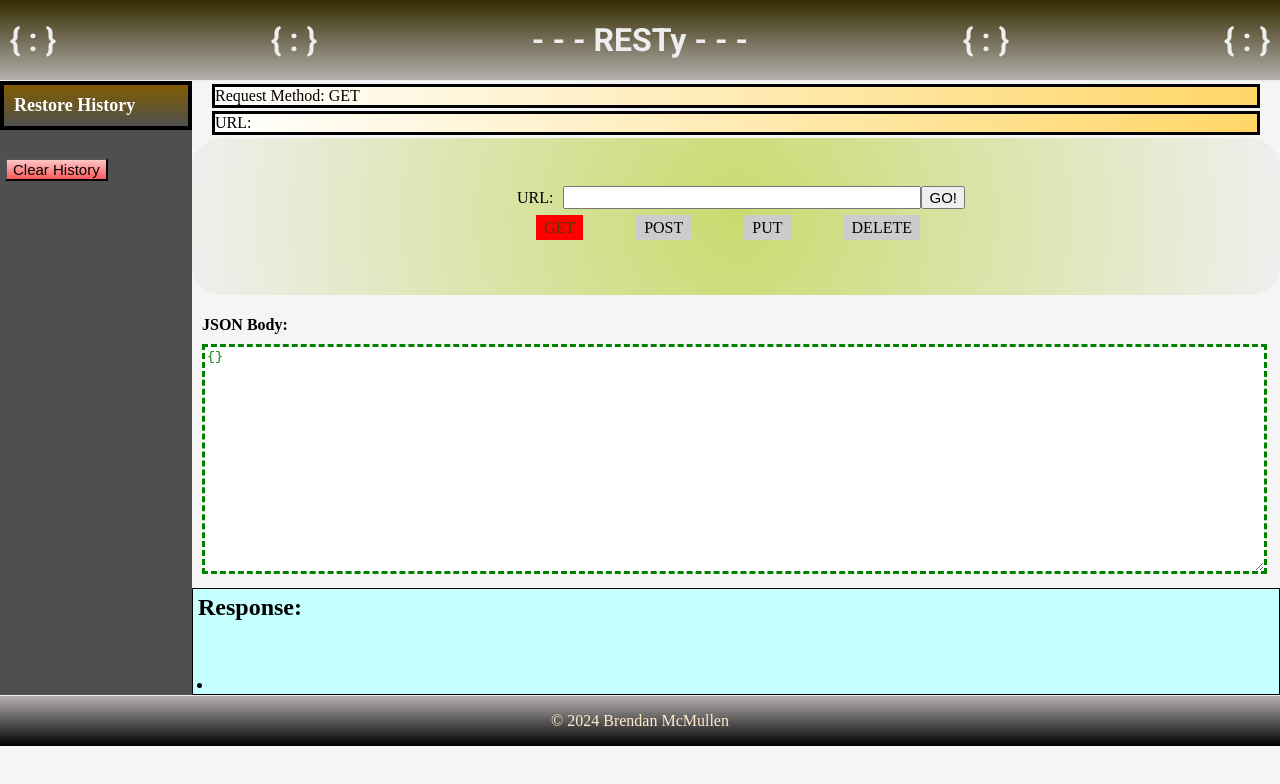
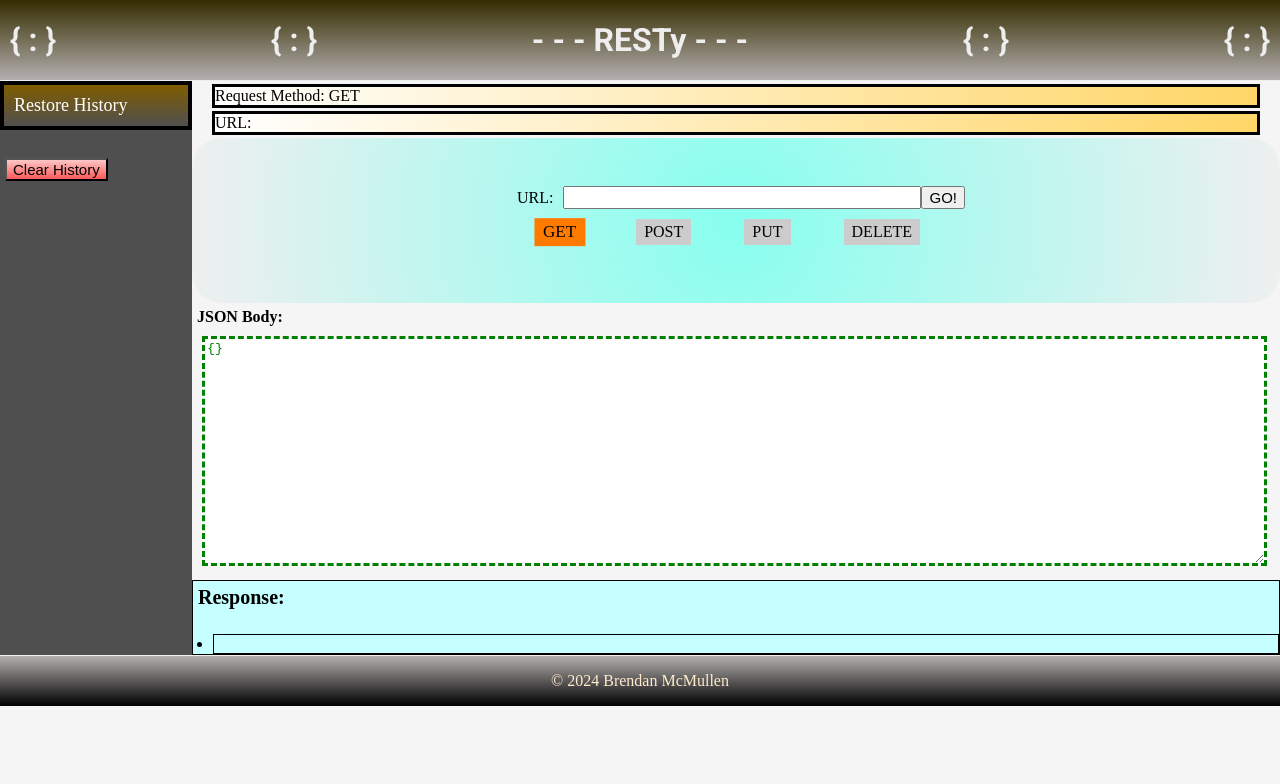
Before and after one commit to bgmcmullen/resty, a React (Vite) app: page / in a window 1280 px wide. Shown: the top 784 px of the page. Built offline with nearby package versions, Linux system fonts and the light colour scheme.

Commit message:
improved accessibility

```diff
--- a/src/App.jsx
+++ b/src/App.jsx
@@ -137,8 +137,8 @@ const App = () => {
           <History clearHistory={clearHistory} historyArray={state.historyArray} restoreHistory={restoreHistory} />
         </section>
         <section className="main-section">
-          <h4 id="request-labels">Request Method: {state.requestParams.method ? state.requestParams.method.toUpperCase() : null}</h4>
-          <h4 id="request-labels">URL: {state.requestParams.url}</h4>
+          <p id="request-labels">Request Method: {state.requestParams.method ? state.requestParams.method.toUpperCase() : null}</p>
+          <p id="request-labels">URL: {state.requestParams.url}</p>
           <Form oldMethod={state.oldMethod} handleApiCall={callApi} setAppState={setAppState} oldRequestBody={state.oldRequestBody} oldUrl={state.oldUrl} />
           <Results data={state.data} />
         </section>
--- a/src/Components/Form/Form.scss
+++ b/src/Components/Form/Form.scss
@@ -44,15 +44,15 @@ h4 {
   }
 }
 
-@keyframes textColorChange {
+@keyframes sizeChange {
   0% {
-    color: black;
+    transform: scale(1);
   }
   50% {
-    color: gold;
+    transform: scale(1.1);
   }
   100% {
-    color: black;
+    transform: scale(1);
   }
 }
 
@@ -63,20 +63,26 @@ label.methods span {
 
 /* Apply styles when radio button is checked */
 input[type=radio]:checked + span {
-  background: red;
-  animation: textColorChange 5s ease infinite ;
+  background: rgb(255, 123, 0);
+  animation: sizeChange 2.5s ease infinite ;
+  display: inline-block;
+}
+input[type=radio]:not(:checked) + span {
+
+  display: inline-block;
 }
 
 /* Apply styles when the span is hovered and radio button is not checked */
 label.methods span:hover:not(input[type=radio]:checked + span) {
   animation: colorChange 1s  ease infinite;
+  display: inline-block;
 }
 
 #formContainer {
   padding: 3rem;
   display: flex;
   align-items: center;
-  background: radial-gradient(circle, rgb(200, 219, 110), $backgroundColor);
+  background: radial-gradient(circle, rgb(135, 255, 239), $backgroundColor);
   border-radius: $radius;
 }
 
@@ -119,3 +125,10 @@ form {
     }
   }
 }
+
+.json-label {
+  margin: 5px;
+  margin-bottom: 0px;
+  font-weight: bold;
+
+}
--- a/src/Components/Form/index.jsx
+++ b/src/Components/Form/index.jsx
@@ -119,7 +119,7 @@ function Form(props) {
           </div>
         </form>
       </div>
-      <h4>JSON Body:</h4>
+      <label htmlFor="JSON-input"><p className="json-label">JSON Body:</p></label>
       <textarea id="JSON-input" onChange={handleJSONChange} data-testid="json-input" style={{color: jsonColor}} value={jsonBody}>
       </textarea>
     </>
--- a/src/Components/History/History.scss
+++ b/src/Components/History/History.scss
@@ -8,18 +8,6 @@ $sidbarColor: rgb(79, 79, 79);
   background-color: $sidbarColor;
   ;
   padding-top: 0px;
-}
-
-.sidebar h3 {
-  border: solid 4px;
-  border-color: black;
-  padding: 10px;
-  margin-top: 0px;
-  text-decoration: none;
-  font-size: 18px;
-  color: white;
-  display: block;
-  background: linear-gradient(to bottom, rgb(128, 92, 0), $sidbarColor);
 }
 
 /* Links inside the sidebar */
@@ -71,3 +59,15 @@ ul {
   margin-left: 5px;
   background: linear-gradient(to bottom, rgb(253, 199, 199), rgb(253, 89, 89));
 }
+
+.history-title {
+  border: solid 4px;
+  border-color: black;
+  padding: 10px;
+  margin-top: 0px;
+  text-decoration: none;
+  font-size: 18px;
+  color: white;
+  display: block;
+  background: linear-gradient(to bottom, rgb(128, 92, 0), $sidbarColor);
+}
--- a/src/Components/History/index.jsx
+++ b/src/Components/History/index.jsx
@@ -30,13 +30,13 @@ function History(props) {
   return (
     <>
       <div className="sidebar">
-        <h3>Restore History</h3>
+        <p className='history-title'>Restore History</p>
           {historyArray ? (
             <ul>
                 {historyArray.map((history, index) => (
-                  <div className="history-container" key={index + 'div'} data-index={index}  onClick={handleClickHistory}>
+                  <li className="history-container" key={index + 'li'} data-index={index}  onClick={handleClickHistory}>
                     <p className='method' key={index} style={{background: selectMethodColor(history.requestParams.method)}}>{history.requestParams.method.toUpperCase()}</p><p className='url' key={index + 'url'}>{history.requestParams.url}</p>
-                  </div>
+                  </li>
                 ))
               }
             </ul>
--- a/src/Components/Results/Results.scss
+++ b/src/Components/Results/Results.scss
@@ -5,14 +5,16 @@
   border-width: 1px;
 }
 
-li {
+.results li {
   list-style-type: disc;
   margin-left: 20px;
   margin-top: 10px;
   background-color: rgb(197, 255, 255);
 }
 
-h2 {
+.results-title {
   margin-top: 0px;
   padding: 5px;
+  font-size: 20px;
+  font-weight: bold;
 }
--- a/src/Components/Results/index.jsx
+++ b/src/Components/Results/index.jsx
@@ -4,9 +4,9 @@ import './Results.scss';
 function Results(props) {
   return (
     <section className="results">
-      <h2>Response:</h2>
+      <p className='results-title'>Response:</p>
       <section>
-        <h2>{props.data ? (props.data.count ? 'Count: ' + props.data.count : null) : null}</h2>
+        <p className>{props.data ? (props.data.count ? 'Count: ' + props.data.count : null) : null}</p>
       </section>
       <section>
         {props.data ? (
@@ -16,7 +16,7 @@ function Results(props) {
                 <li key={index}>{JSON.stringify(result)}</li>
               ))
             ) : (
-              <li>{JSON.stringify(props.data.results)}</li>
+              <li className='results'>{JSON.stringify(props.data.results)}</li>
             )}
           </ul>
         ) : null}
```
Also changed, not shown: 1 other file (tests, documents, lock files or other folders).
